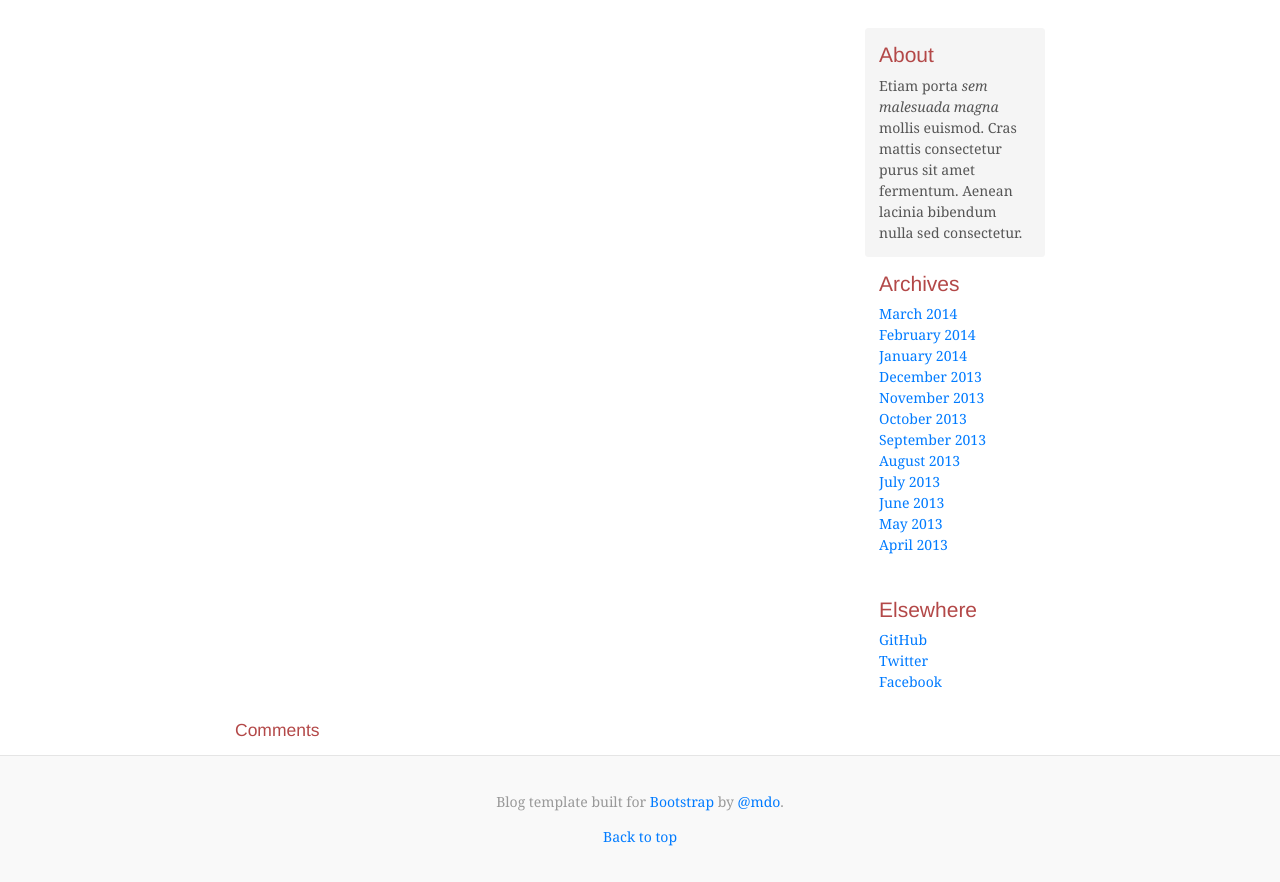
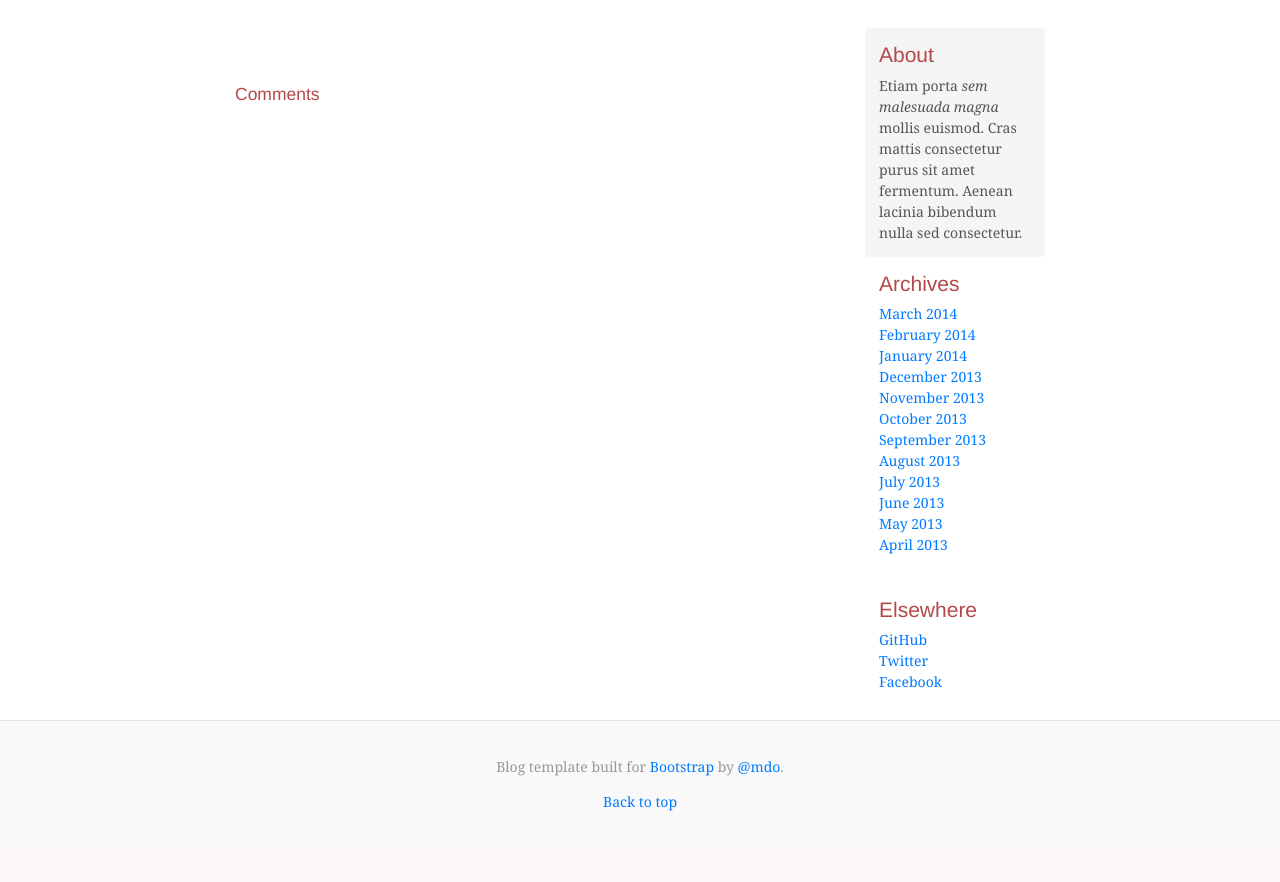
Before and after one commit to nflorijan/vivify-blog, a PHP site: page /single-post.php?post_id=1 in a window 1280 px wide. Shown: the part 205-1087 px from the top of the page. After the commit the page ends 1016 px from the top, so only its background shows below. Run offline with PHP 8.4, Linux system fonts and the light colour scheme; data that the repository does not hold is empty.

Commit message:
Fixing comments template

```diff
--- a/single-post.php
+++ b/single-post.php
@@ -39,13 +39,12 @@
 
                 <p> <?php echo($singlePost['body']) ?></p>
             </div>
+            <?php include('template-parts/comments.php')?>
         </div><!-- /.blog-main -->
         <?php include('template-parts/sidebar.php') ?>
         <!-- /.blog-sidebar -->
     </div><!-- /.row -->
-    <?php include('template-parts/comments.php')?>
 </main><!-- /.container -->
-
 <?php include('template-parts/footer.php') ?>
 </body>
 </html>
--- a/template-parts/comments.php
+++ b/template-parts/comments.php
@@ -1,5 +1,4 @@
-<div class="row">
-    <div class="col-sm-8 blog-main">
+<div class="comments-wrap">
     <h5>Comments</h5>
     <?php
         $commentsSql = "SELECT * FROM comments WHERE comments.post_id = {$_GET['post_id']}";
@@ -22,4 +21,3 @@
         ?>
     </ul>
 </div>
-</div>
```
Lines whose indentation alone changed are shown as unchanged.
